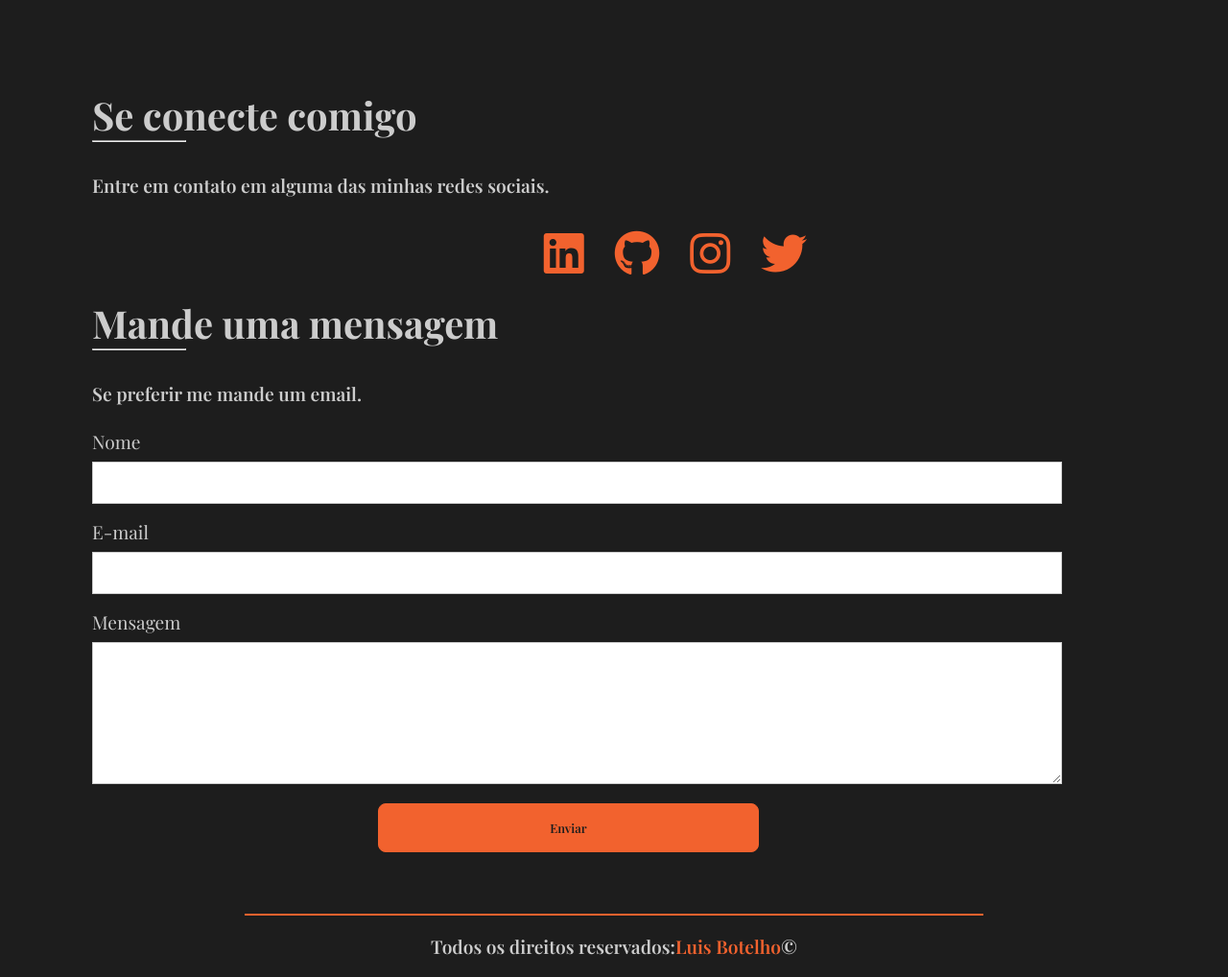
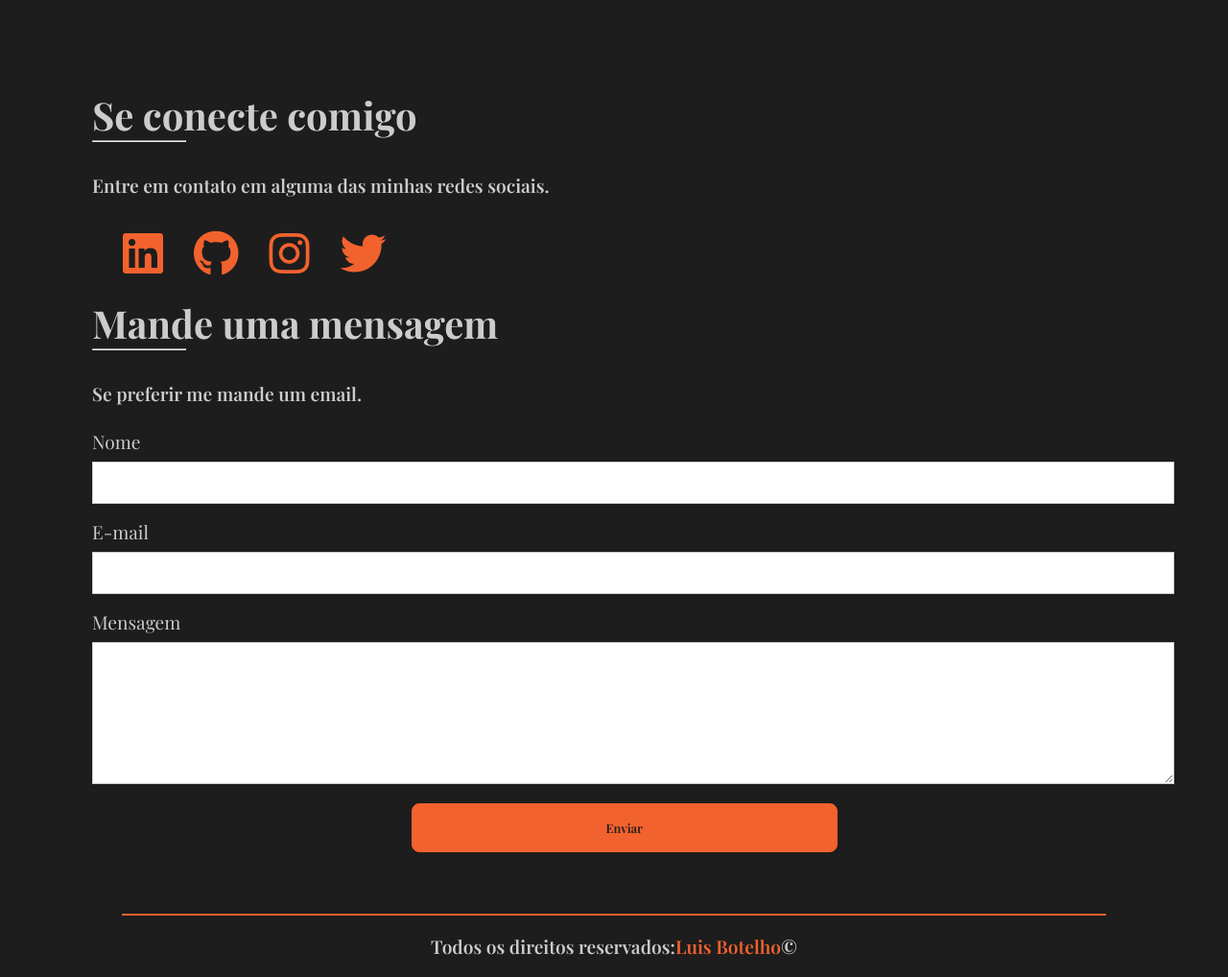
Before and after one commit to luis-botelho/Portfolio, a Flask app: page / in a window 1280 px wide. Shown: the part 3611-4629 px from the top of the page at 96% size. Run offline with Flask 2, Linux system fonts and the light colour scheme; some libraries are stand-ins or nearby versions.

Commit message:
acertando layout dos icones de rede sociais e form

```diff
--- a/static/css/style.css
+++ b/static/css/style.css
@@ -406,9 +406,9 @@ header img{
 /* Icones das redes sociais */
 #icons{
     display: flex;
-    justify-content: center;
+
     width: 100%;
-    margin: auto;
+
 }
 #icons a{
     text-decoration: none;
@@ -449,7 +449,7 @@ header img{
     margin-bottom: 1.5rem;
 }
 #form form{
-    width: 85%;
+    width: 95%;
 }
 #form form input, textarea{
     width: 100%;
@@ -477,6 +477,7 @@ header img{
     cursor: pointer;
     transition: .6s ease-out;
     width: 40%;
+
 }
 #form form button:hover{
     background-color: rgb(41, 41, 41);
@@ -492,7 +493,7 @@ footer p {
 }
 
 footer hr {
-    width: 60%;
+    width: 80%;
     margin: auto;
     border: 0.2px solid #f2622e;
 }
@@ -564,16 +565,16 @@ footer {
 }
 #card h1{
     margin: 2rem 0rem;
-  }
+}
 
 #card i{
     font-size: 5rem;
     color: rgb(0,88,0);
-  }
+}
 
 #card h3{
     margin-bottom: 2rem;
-  }
+}
 
 #card p{
     margin-bottom: 3rem;
--- a/static/js/script.js
+++ b/static/js/script.js
@@ -2,7 +2,6 @@ let inputNome = document.querySelector('#nome')
 let inputEmail = document.querySelector('#email')
 let textareaMensagem = document.querySelector('#mensagem')
 let btnEnviar = document.querySelector('#enviar')
-
 let nomeOk = false
 let emailOk = false
 let msgOk = false
```
